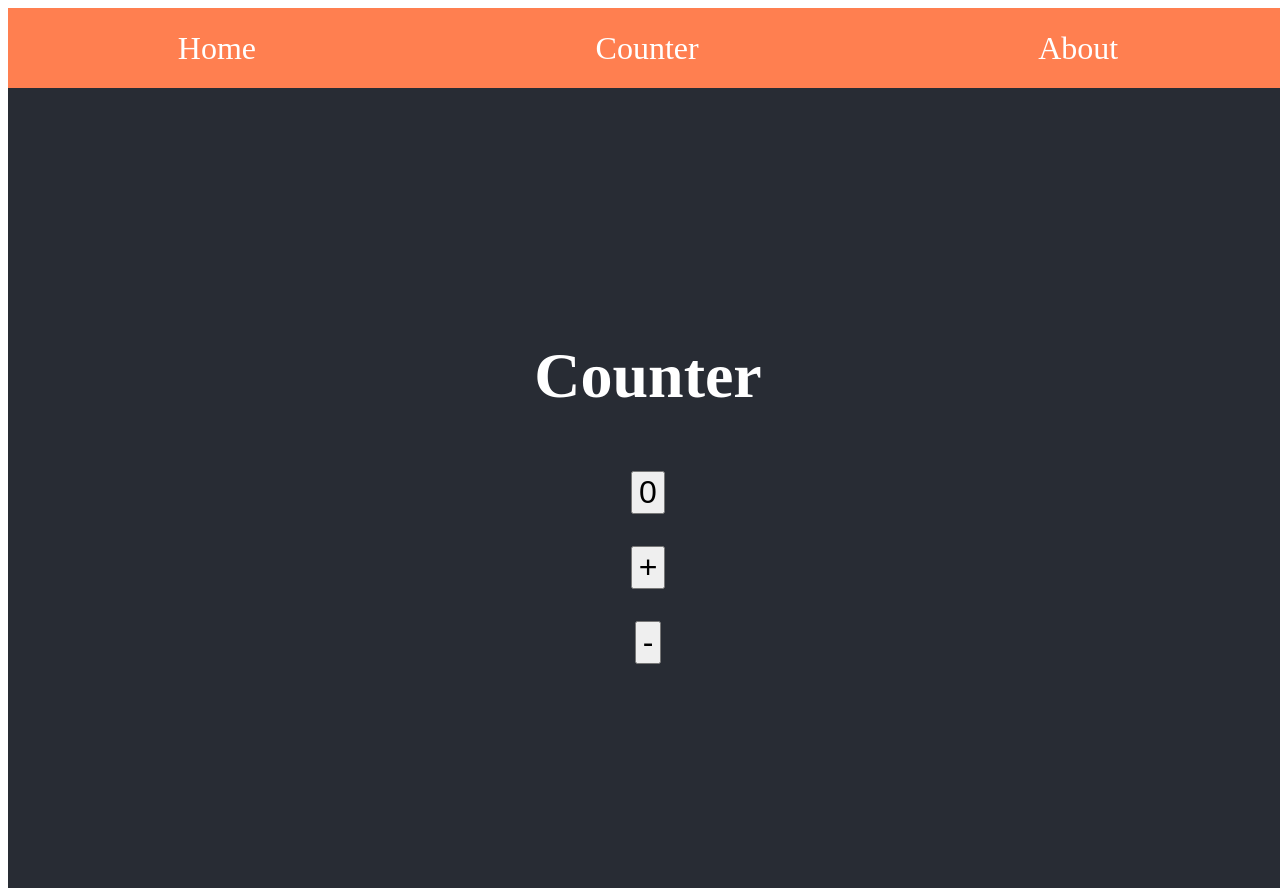
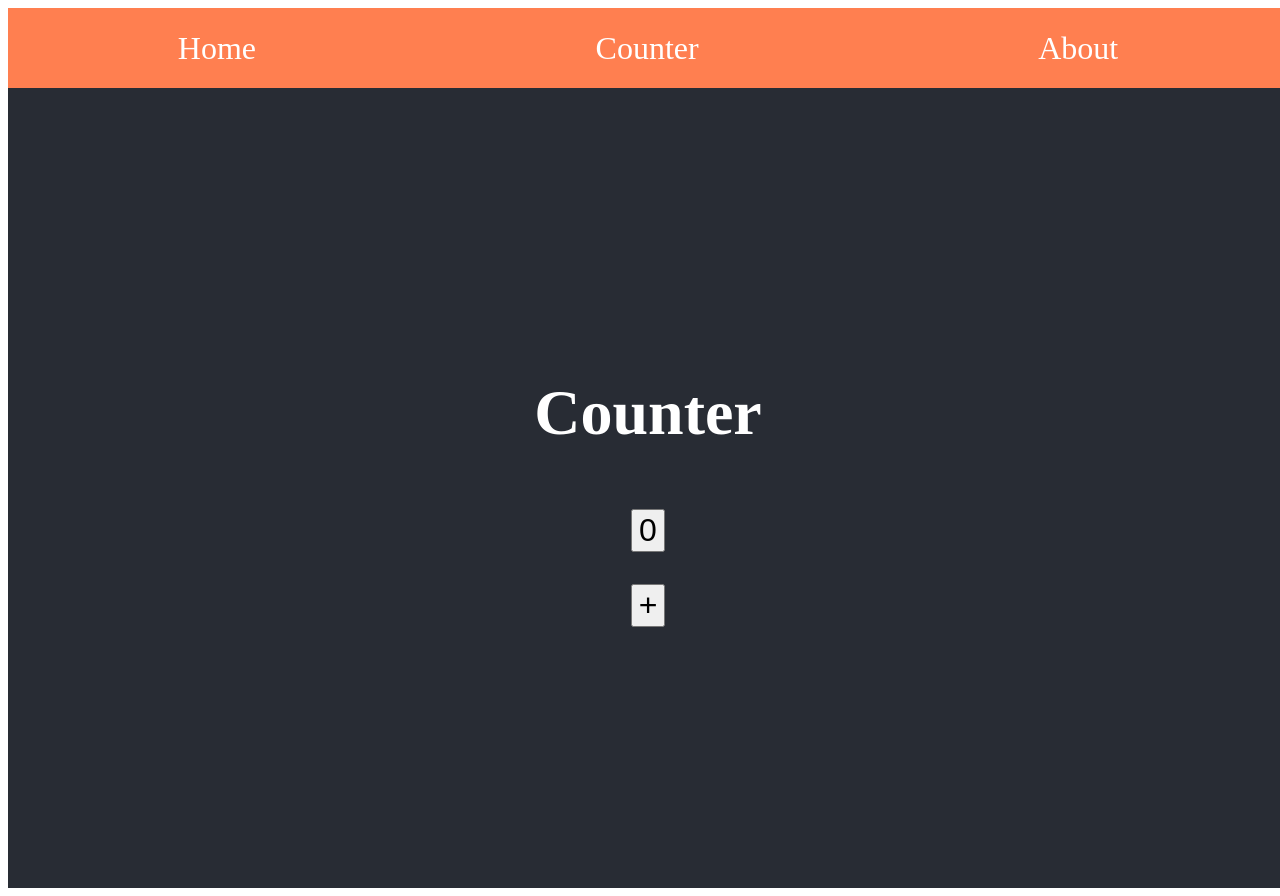
Before and after one commit to reyk-zepper/React1, a React (Create React App) app: page / in a window 1280 px wide. Built offline with nearby package versions, Linux system fonts and the light colour scheme.

Commit message:
conditional rendering in Counter comp

```diff
--- a/src/components/Count.js
+++ b/src/components/Count.js
@@ -18,7 +18,7 @@ export default function Counter() {
       <h1>Counter</h1>
       <button onClick={handleClick}>{count}</button>
       <button onClick={() => setCount(count + 1)}>+</button>
-      <button onClick={decrement}>-</button>
+      {count > 0 && <button onClick={decrement}>-</button>}
     </StyledCounter>
   );
 }
```
